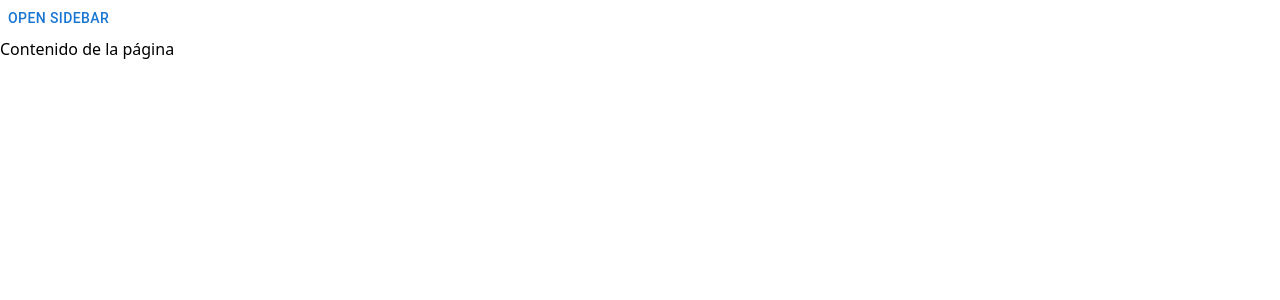
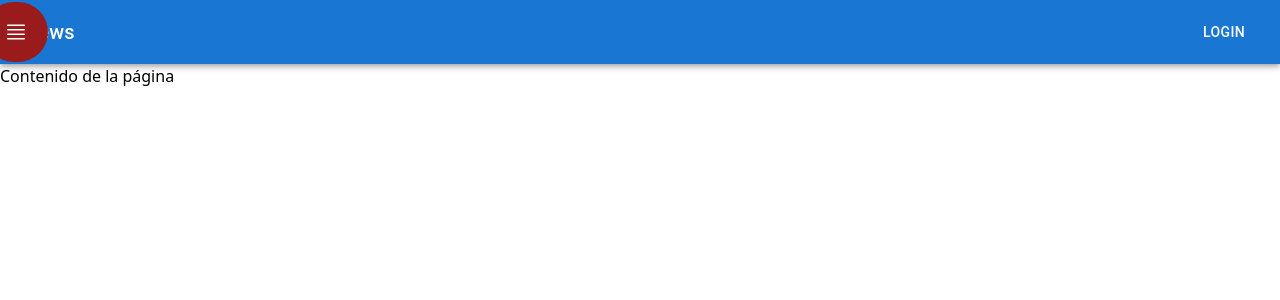
Before and after one commit to axellopez123/mswww, a React (Create React App) app: page / in a window 1280 px wide. Shown: the top 300 px of the page. Built offline with nearby package versions, Linux system fonts and the light colour scheme.

Commit message:
Menu que se abre con boton

```diff
--- a/src/components/Navbar.jsx
+++ b/src/components/Navbar.jsx
@@ -1,14 +1,45 @@
-// src/components/Navbar.jsx
-import React from 'react';
-import Button from '@mui/material/Button';
-import { useDrawerContext } from '../contexts/DrawerContext';
+import * as React from "react";
+import AppBar from "@mui/material/AppBar";
+import Box from "@mui/material/Box";
+import Toolbar from "@mui/material/Toolbar";
+import Typography from "@mui/material/Typography";
+import Button from "@mui/material/Button";
+import { useDrawerContext } from "../contexts/DrawerContext";
 
 export default function Navbar() {
   const { toggleDrawer } = useDrawerContext();
 
   return (
-    <nav>
-      <Button onClick={() => toggleDrawer(true)}>Open Sidebar</Button>
-    </nav>
+    <Box sx={{ flexGrow: 1 }}>
+      <AppBar position="static">
+        <Toolbar>
+          <div className="rounded-full bg-red-800 py-3 absolute -left-4">
+            <Button onClick={() => toggleDrawer(true)}>
+              <p className="text-white">
+                <svg
+                  xmlns="http://www.w3.org/2000/svg"
+                  fill="none"
+                  viewBox="0 0 24 24"
+                  strokeWidth={1.5}
+                  stroke="currentColor"
+                  className="size-6"
+                >
+                  <path
+                    strokeLinecap="round"
+                    strokeLinejoin="round"
+                    d="M3.75 5.25h16.5m-16.5 4.5h16.5m-16.5 4.5h16.5m-16.5 4.5h16.5"
+                  />
+                </svg>
+              </p>
+            </Button>
+          </div>
+
+          <Typography variant="h6" component="div" sx={{ flexGrow: 1 }}>
+            News
+          </Typography>
+          <Button color="inherit">Login</Button>
+        </Toolbar>
+      </AppBar>
+    </Box>
   );
 }
--- a/src/components/ParticlesBackground.jsx
+++ /dev/null
@@ -1,40 +0,0 @@
-// src/components/ParticlesBackground.jsx
-import React, { useEffect } from 'react';
-import CanvasParticles from 'canvas-particles'; // Si instalaste con npm
-
-const ParticlesBackground = () => {
-  useEffect(() => {
-    const options = {
-      maxParticles: 100,
-      size: 2,
-      speed: 1,
-      color: '#ffffff',
-      background: '#000000', // Cambia el color de fondo según tu preferencia
-    };
-
-    // Inicializar CanvasParticles
-    const canvasParticles = new CanvasParticles('#particles-canvas', options);
-    canvasParticles.start();
-
-    // Cleanup function to stop particles when component unmounts
-    return () => {
-      canvasParticles.stop();
-    };
-  }, []);
-
-  return (
-    <canvas
-      id="particles-canvas"
-      style={{
-        position: 'fixed',
-        top: 0,
-        left: 0,
-        width: '100%',
-        height: '100%',
-        zIndex: -1,
-      }}
-    />
-  );
-};
-
-export default ParticlesBackground;
--- a/src/layouts/MainLayout.jsx
+++ b/src/layouts/MainLayout.jsx
@@ -3,11 +3,11 @@ import React from 'react';
 import { DrawerProvider } from '../contexts/DrawerContext';
 import Navbar from '../components/Navbar';
 import Sidebar from '../components/Sidebar';
-
 export default function MainLayout({ children }) {
   return (
     <DrawerProvider>
       <div>
+
         <Navbar />
         <Sidebar />
         <main>{children}</main>
```
